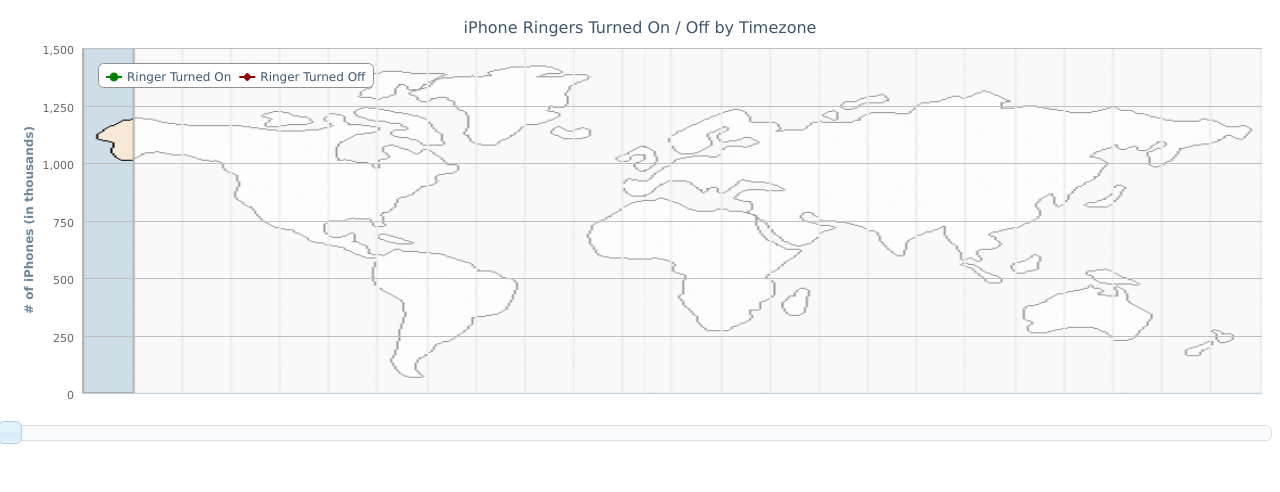
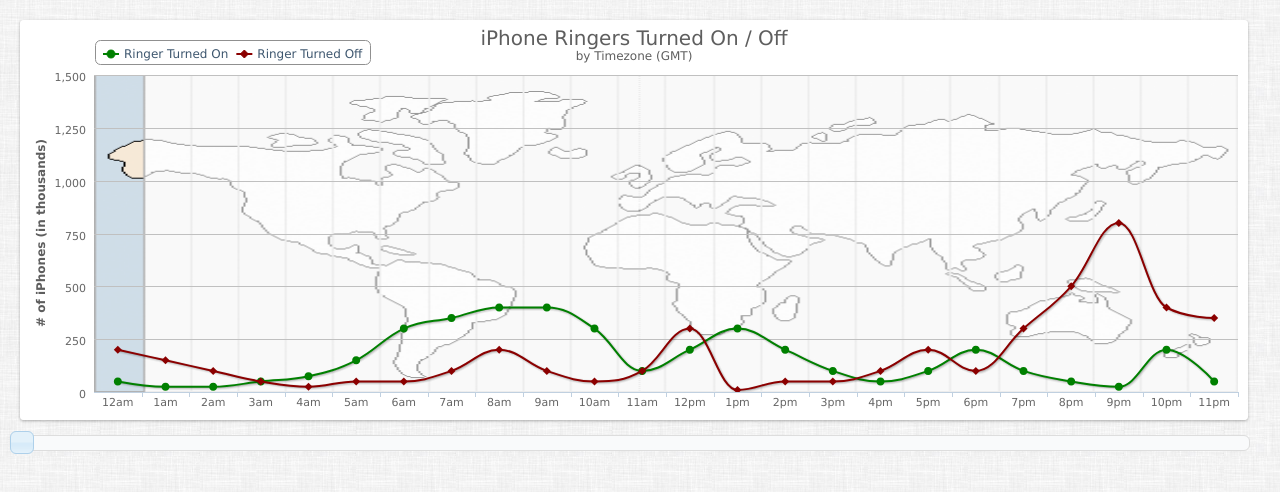
Before and after one commit to seasoup/highchart_demo, a plain HTML site: page index.htm in a window 1280 px wide. Shown: the top 492 px of the page. Drawn offline with Linux system fonts and the light colour scheme.

Commit message:
lnf cleanup

```diff
--- /dev/null
+++ b/css/high.css
@@ -0,0 +1,24 @@
+html {
+ background-image: url('../images/linen-lt.png');
+}
+
+body {
+ margin: 0px;
+ padding: 0px;
+ color:#5e5e5e
+}
+
+.outer {
+ padding:20px
+}
+
+#container {
+ width:99%;
+ box-shadow: 0 1px 3px rgba(0, 0, 0, 0.3);
+ border-radius: 4px;
+}
+
+#slider {
+  margin-top: 15px;
+  width: 99%;
+}
--- a/index.htm
+++ b/index.htm
@@ -1,40 +1,37 @@
 <html>
-<head>
+<head profile="http://www.w3.org/2005/10/profile">
+  <link rel="stylesheet" type="text/css" href="css/cupertino/jquery-ui-1.8.21.custom.css" />
+  <link rel="stylesheet" type="text/css" href="css/high.css" />
+  <link rel="icon" type="image/png" href="images/iphone_icon.png">
+</head>
+<body>
+  <div class="outer">
+    <div id="container"></div>
+    <input type="text" id="amount" style="display:none">
+    <div id="slider"></div>
+  </div>
   <script src="js/jquery-1.7.2.min.js"            type="text/javascript"></script>
   <script src="js/jquery-ui-1.8.21.custom.min.js" type="text/javascript"></script>
   <script src="js/high/highcharts.js"             type="text/javascript"></script>
   <script src="js/chart.js"                       type="text/javascript"></script>
   <script src="js/slider.js"                      type="text/javascript"></script>
-  <link rel="stylesheet" type="text/css" href="css/cupertino/jquery-ui-1.8.21.custom.css" />
   <script>
 
   $(function () {
 
     var chart = Highchart.create();;
-
-    chart.fetch( {
-        url: 'data/ringer_changes.csv'
-      },
+    $('#amount').hide();
+    chart.fetch( { url: 'data/ringer_changes.csv' },
       function ( data ) {
         chart.processData( data );
-        chart.slider = Slider.create({
-            max: chart.chart_data.length - 1
-          },
-          function( event, ui ) {
-            location.hash = ui.value;
-          }
+        chart.slider = Slider.create( { max: chart.chart_data.length - 1 },
+          function( event, ui ) { location.hash = ui.value; }
         );
         chart.loadChart();
       }
     );
 
-
   });
   </script>
-</head>
-<body>
-  <div id="container" style=""></div>
-  <input type="text" id="amount" style="border:0; color:#f6931f; font-weight:bold;">
-  <div id="slider"></div>
 </body>
 </html>
--- a/js/chart.js
+++ b/js/chart.js
@@ -6,25 +6,50 @@
 
     loadChart: function () {
       var hash = location.hash.substr(1),
-        num    = parseInt(hash, 10);
-        data   = this.chart_data[num],
-        its_a_number_in_the_hash = !isNaN(num);
+        num    = parseInt(hash, 10),
+        the_hash_is_not_a_number = isNaN(num),
+        data;
 
-      if (its_a_number_in_the_hash) {
-        this.slider.label( data.name );
-        this.slider.value( num );
-        this.update( data );
+      if (the_hash_is_not_a_number) {
+        num = 0;
       }
+
+      data = this.chart_data[num];
+
+      this.slider.label( data.name );
+      this.slider.value( num );
+      this.update( data );
     },
     create: function() {
       this.preloadImages();
 
       this.chart = new Highcharts.Chart({
-        chart:   { type: 'spline', renderTo: 'container', turboThreshold: 1, plotBackgroundImage: 'images/maps/map_1.gif' },
-        credits: { enabled: false },
-        title:   { text: 'iPhone Ringers Turned On / Off by Timezone' },
+        'chart':   {
+          type: 'spline',
+          renderTo: 'container',
+          turboThreshold: 1,
+          plotBackgroundImage: 'images/maps/map_1.gif',
+          borderRadius: 4
+        },
 
-        tooltip: {
+        'title':   {
+          text: 'iPhone Ringers Turned On / Off',
+          style: {
+            fontSize: '20px',
+            color: '#5e5e5e'
+          }
+        },
+
+        'subtitle': {
+          style: {
+            text: 'by Timezone',
+            color: '#5e5e5e'
+          }
+        },
+
+        'credits': { enabled: false },
+
+        'tooltip': {
           valueSuffix: ",000",
           pointFormat: '{series.name}: <b>{point.y}</b><br/>',
           shared:      true,
@@ -32,31 +57,31 @@
           crosshairs:  true
         },
 
-        legend: {
+        'legend': {
           align: 'left',
           verticalAlign: 'top',
-          y: 45,
-          x: 80,
+          y: 10,
+          x: 65,
           floating: true,
           borderWidth: 1,
           backgroundColor: '#fff'
         },
 
-        xAxis: {
+        'xAxis': {
           categories: [
             '12am','1am','2am','3am','4am','5am','6am','7am','8am','9am','10am','11am',
             '12pm','1pm','2pm','3pm','4pm','5pm','6pm','7pm','8pm','9pm','10pm','11pm'
           ]
         },
 
-        yAxis: {
-          title: { text: '# of iPhones (in thousands)' },
+        'yAxis': {
+          title: { text: '# of iPhones (in thousands)', style: { color: '#5e5e5e' } },
           minRange: 0,
           min: 0,
           max: 1500
         },
 
-        series: [
+        'series': [
           {
             id  : "ringer_on",
             name: 'Ringer Turned On',
@@ -85,7 +110,9 @@
     },
 
     update: function (data) {
-      this.chart.setTitle( { text: 'iPhone Ringers Turned On / Off by Timezone (' + data.name.toUpperCase() + ')' } );
+      this.chart.setTitle(
+      { text: 'iPhone Ringers Turned On / Off' },
+      { text:  'by Timezone (' + data.name.toUpperCase() + ')' });
       $('.highcharts-container image').attr('href', "images/maps/map_" + data.map_id + ".gif");
       this.chart.get( 'ringer_on'  ).setData( data.ringer_on  );
       this.chart.get( 'ringer_off' ).setData( data.ringer_off );
```
Also changed, not shown: images/iphone_icon.ico (added), images/iphone_icon.png (added), images/linen-lt.png (added).
